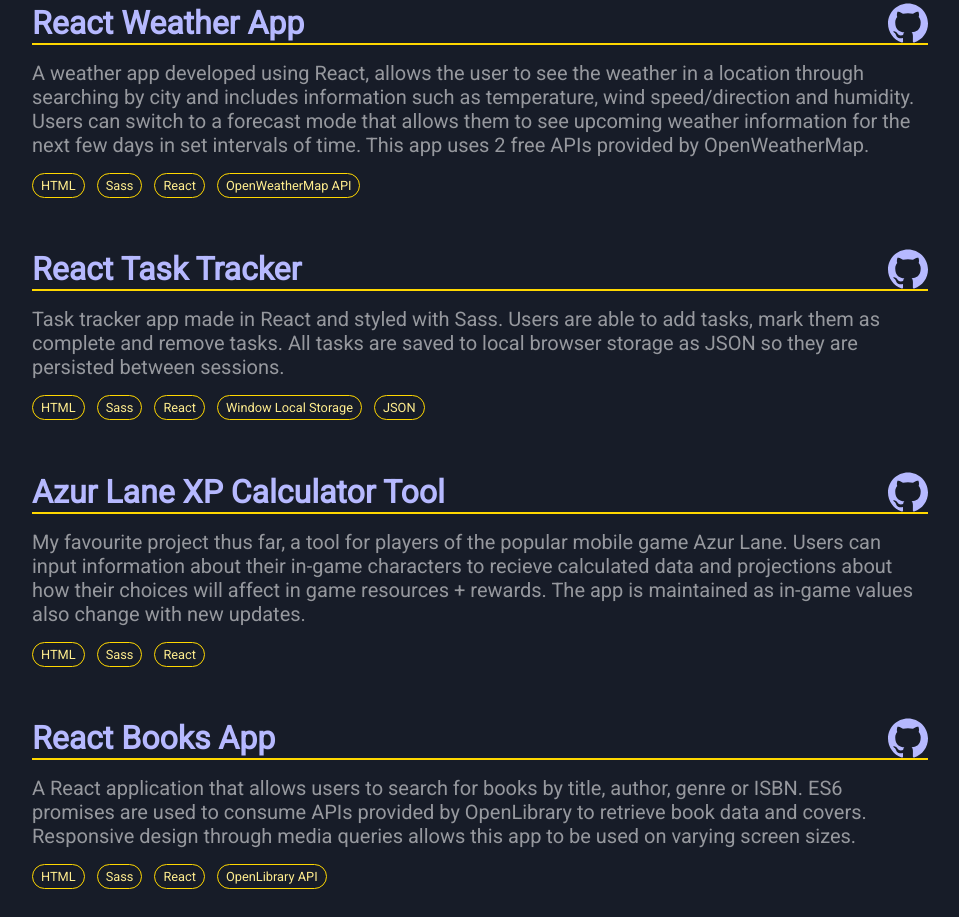
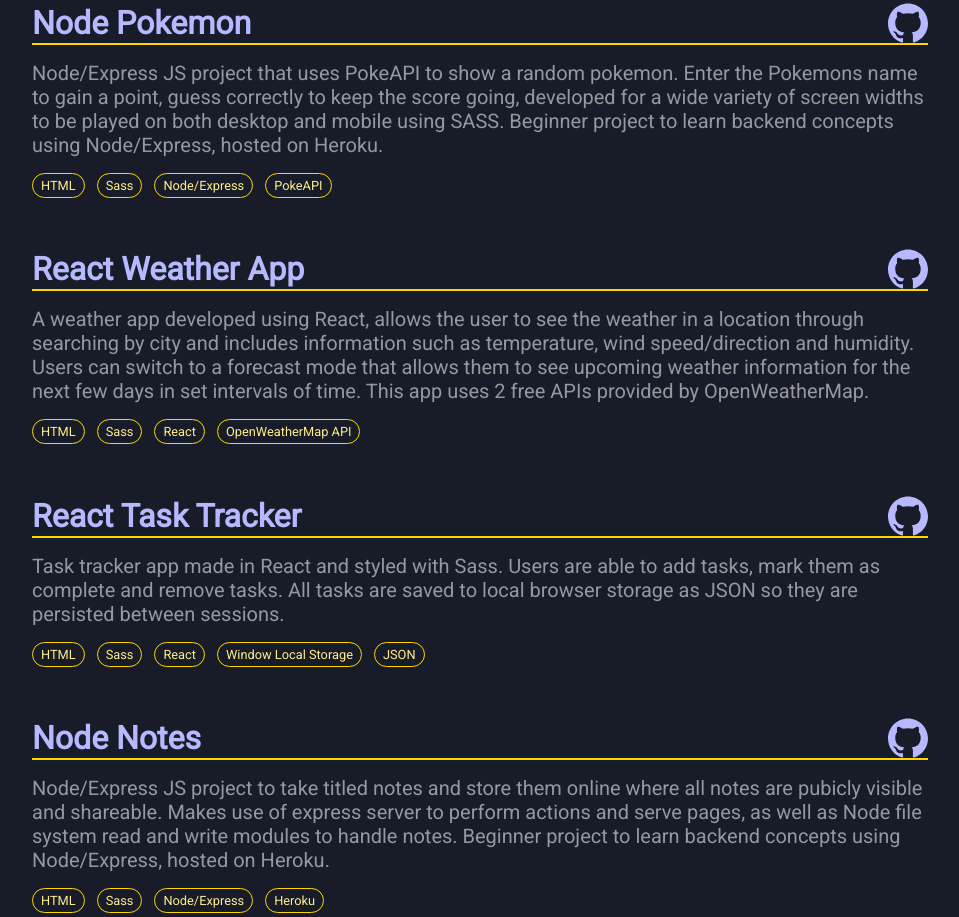
Before and after one commit to ShaumikRahman/shaumikrahman.github.io, a website: page index.html in a window 1280 px wide. Shown: the part 2227-3144 px from the top of the page, without its empty margins (160-1119 px from the left). Drawn offline with Linux system fonts and the light colour scheme.

Commit message:
added projects

```diff
--- a/index.html
+++ b/index.html
@@ -258,6 +258,42 @@
               <h2 class="project__title projectTitle">
                 <a
                   target="_blank"
+                  href="https://salty-refuge-23135.herokuapp.com/"
+                  >Node Pokemon</a
+                >
+                <a
+                  target="_blank"
+                  href="https://github.com/ShaumikRahman/node-pokemon"
+                >
+                  <svg
+                    role="img"
+                    class="iconGH"
+                    fill="#b6b9ff"
+                    viewBox="0 0 24 24"
+                    xmlns="http://www.w3.org/2000/svg"
+                  >
+                    <title>GitHub</title>
+                    <path
+                      d="M12 .297c-6.63 0-12 5.373-12 12 0 5.303 3.438 9.8 8.205 11.385.6.113.82-.258.82-.577 0-.285-.01-1.04-.015-2.04-3.338.724-4.042-1.61-4.042-1.61C4.422 18.07 3.633 17.7 3.633 17.7c-1.087-.744.084-.729.084-.729 1.205.084 1.838 1.236 1.838 1.236 1.07 1.835 2.809 1.305 3.495.998.108-.776.417-1.305.76-1.605-2.665-.3-5.466-1.332-5.466-5.93 0-1.31.465-2.38 1.235-3.22-.135-.303-.54-1.523.105-3.176 0 0 1.005-.322 3.3 1.23.96-.267 1.98-.399 3-.405 1.02.006 2.04.138 3 .405 2.28-1.552 3.285-1.23 3.285-1.23.645 1.653.24 2.873.12 3.176.765.84 1.23 1.91 1.23 3.22 0 4.61-2.805 5.625-5.475 5.92.42.36.81 1.096.81 2.22 0 1.606-.015 2.896-.015 3.286 0 .315.21.69.825.57C20.565 22.092 24 17.592 24 12.297c0-6.627-5.373-12-12-12"
+                    />
+                  </svg>
+                </a>
+              </h2>
+              <p class="project__description lightText">
+                Node/Express JS project that uses PokeAPI to show a random pokemon. Enter the Pokemons name to gain a point, guess correctly to keep the score going,
+                developed for a wide variety of screen widths to be played on both desktop and mobile using SASS. Beginner project to learn backend concepts using Node/Express, hosted on Heroku.
+              </p>
+              <div class="project__tech techGap">
+                <p class="tech">HTML</p>
+                <p class="tech">Sass</p>
+                <p class="tech">Node/Express</p>
+                <p class="tech">PokeAPI</p>
+              </div>
+            </div>
+            <div class="project projectGap">
+              <h2 class="project__title projectTitle">
+                <a
+                  target="_blank"
                   href="https://shaumikrahman.github.io/react-weather-app/"
                   >React Weather App</a
                 >
@@ -332,6 +368,43 @@
                 <p class="tech">React</p>
                 <p class="tech">Window Local Storage</p>
                 <p class="tech">JSON</p>
+              </div>
+            </div>
+            <div class="project projectGap">
+              <h2 class="project__title projectTitle">
+                <a
+                  target="_blank"
+                  href="https://salty-refuge-23135.herokuapp.com/"
+                  >Node Notes</a
+                >
+                <a
+                  target="_blank"
+                  href="https://github.com/ShaumikRahman/node-notes"
+                >
+                  <svg
+                    role="img"
+                    class="iconGH"
+                    fill="#b6b9ff"
+                    viewBox="0 0 24 24"
+                    xmlns="http://www.w3.org/2000/svg"
+                  >
+                    <title>GitHub</title>
+                    <path
+                      d="M12 .297c-6.63 0-12 5.373-12 12 0 5.303 3.438 9.8 8.205 11.385.6.113.82-.258.82-.577 0-.285-.01-1.04-.015-2.04-3.338.724-4.042-1.61-4.042-1.61C4.422 18.07 3.633 17.7 3.633 17.7c-1.087-.744.084-.729.084-.729 1.205.084 1.838 1.236 1.838 1.236 1.07 1.835 2.809 1.305 3.495.998.108-.776.417-1.305.76-1.605-2.665-.3-5.466-1.332-5.466-5.93 0-1.31.465-2.38 1.235-3.22-.135-.303-.54-1.523.105-3.176 0 0 1.005-.322 3.3 1.23.96-.267 1.98-.399 3-.405 1.02.006 2.04.138 3 .405 2.28-1.552 3.285-1.23 3.285-1.23.645 1.653.24 2.873.12 3.176.765.84 1.23 1.91 1.23 3.22 0 4.61-2.805 5.625-5.475 5.92.42.36.81 1.096.81 2.22 0 1.606-.015 2.896-.015 3.286 0 .315.21.69.825.57C20.565 22.092 24 17.592 24 12.297c0-6.627-5.373-12-12-12"
+                    />
+                  </svg>
+                </a>
+              </h2>
+              <p class="project__description lightText">
+                Node/Express JS project to take titled notes and store them online where all notes are pubicly visible and shareable. Makes use of express server to perform actions and serve pages,
+                as well as Node file system read and write modules to handle notes. Beginner project to learn backend concepts using Node/Express, hosted on Heroku.
+              </p>
+              <div class="project__tech techGap">
+                <p class="tech">HTML</p>
+                <p class="tech">Sass</p>
+                <p class="tech">Node/Express</p>
+                <p class="tech">Heroku</p>
+
               </div>
             </div>
             <div class="project projectGap">
```
